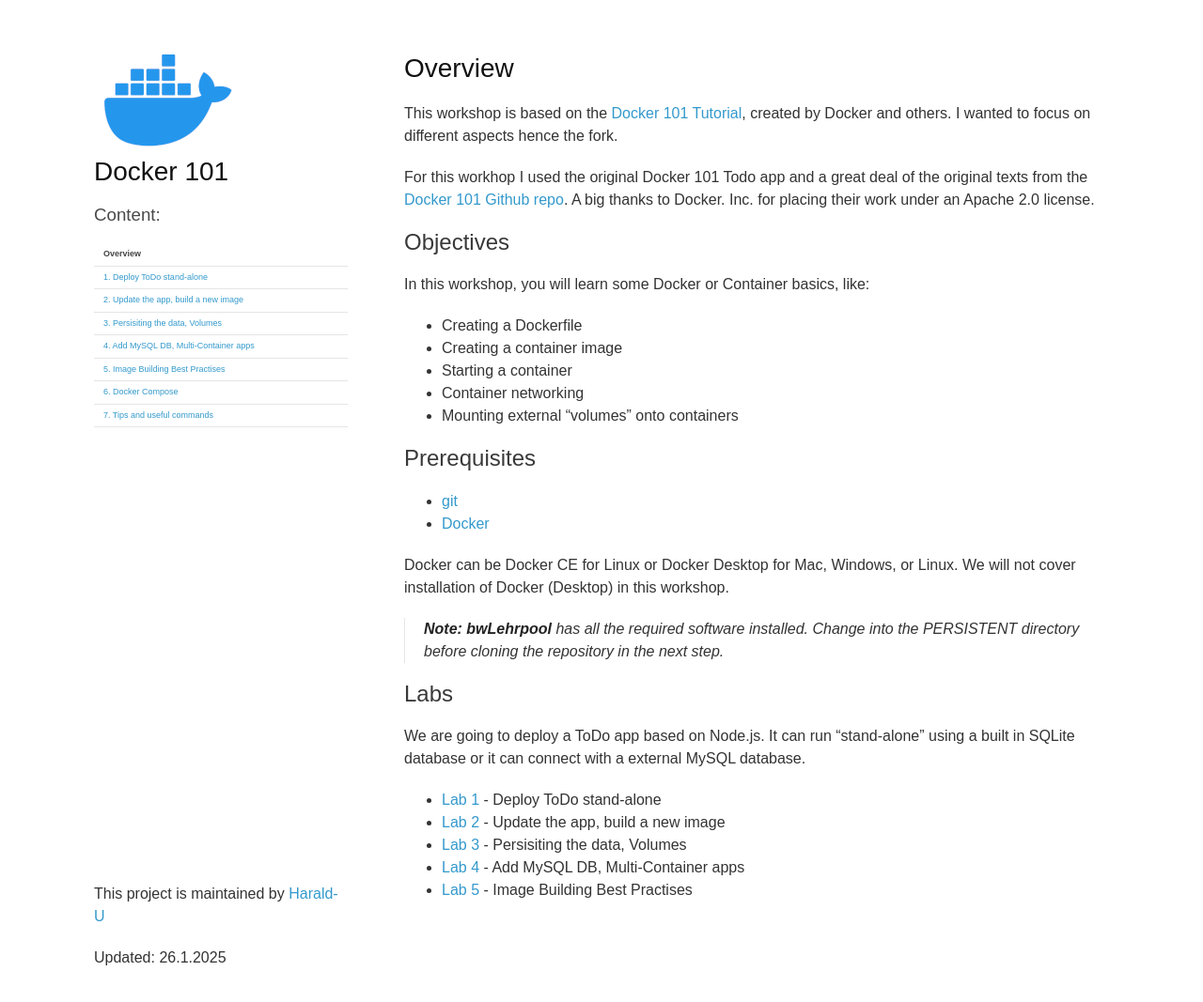
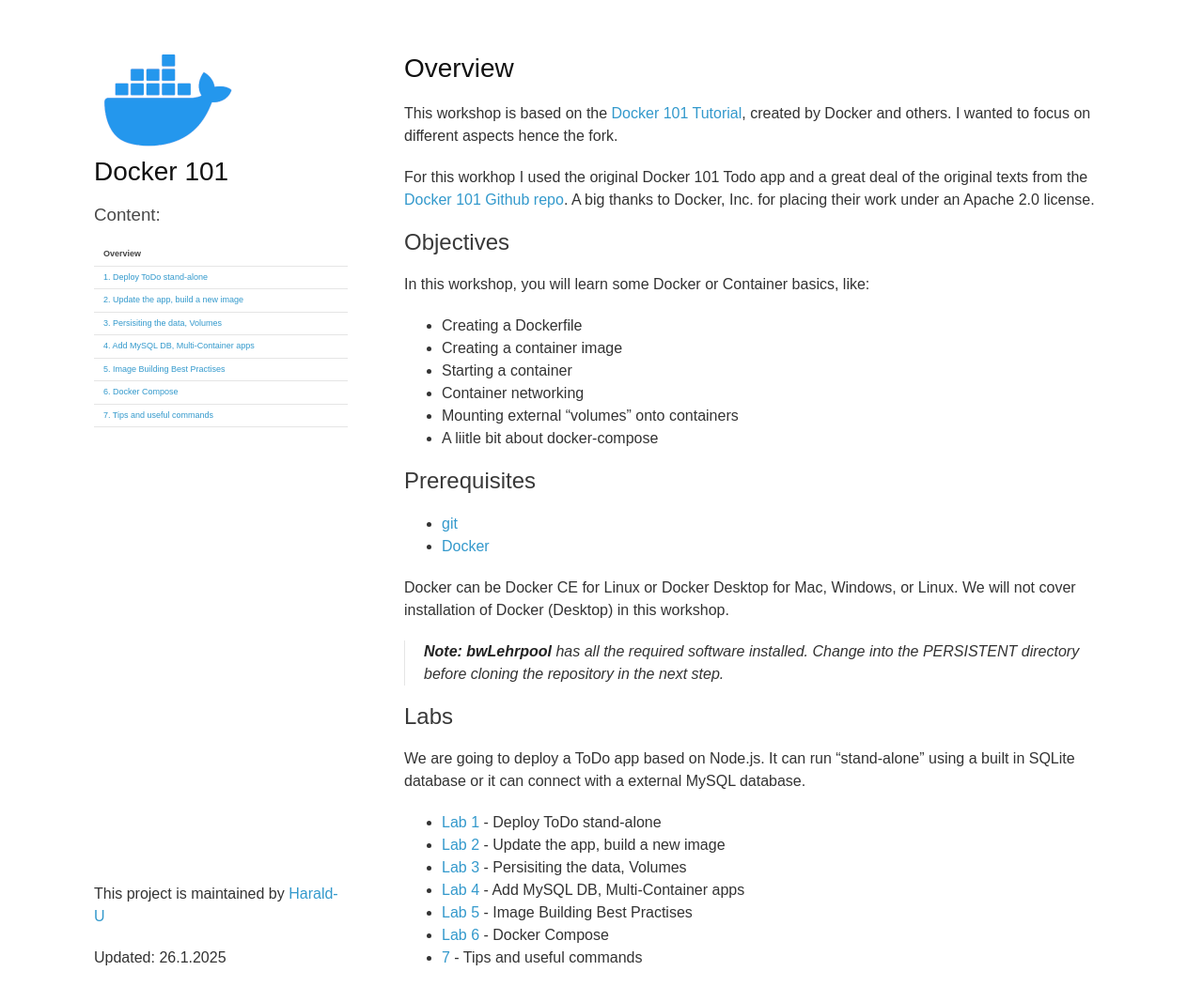
Before and after one commit to Harald-U/docker-101, a Jekyll site: the page built from index.md, in a window 1280 px wide and 1102 px high. Shown: the top 1067 px of the window at 94% size. Built offline with Jekyll 4.4.1, drawn with Linux system fonts in a browser that asks for light colours; the repository's description, which GitHub fills in, is left out.

Commit message:
Update index.md

```diff
--- a/index.md
+++ b/index.md
@@ -5,7 +5,7 @@ title: Overview
 
 This workshop is based on the [Docker 101 Tutorial](https://www.docker.com/101-tutorial/){:target="_blank"}, created by Docker and others. I wanted to focus on different aspects hence the fork.
 
-For this workhop I used the original Docker 101 Todo app and a great deal of the original texts from the [Docker 101 Github repo](https://github.com/docker/getting-started){:target="_blank"}. A big thanks to Docker. Inc. for placing their work under an Apache 2.0 license.
+For this workhop I used the original Docker 101 Todo app and a great deal of the original texts from the [Docker 101 Github repo](https://github.com/docker/getting-started){:target="_blank"}. A big thanks to Docker, Inc. for placing their work under an Apache 2.0 license.
 
 ## Objectives
 
@@ -16,6 +16,7 @@ In this workshop, you will learn some Docker or Container basics, like:
 * Starting a container
 * Container networking
 * Mounting external "volumes" onto containers
+* A liitle bit about docker-compose
 
 ## Prerequisites
 
@@ -35,3 +36,5 @@ We are going to deploy a ToDo app based on Node.js. It can run "stand-alone" usi
 - [Lab 3](workshop/lab3.md) - Persisiting the data, Volumes
 - [Lab 4](workshop/lab4.md) - Add MySQL DB, Multi-Container apps
 - [Lab 5](workshop/lab5.md) - Image Building Best Practises
+- [Lab 6](workshop/lab6.md) - Docker Compose
+- [7](workshop/lab7.md) - Tips and useful commands
```
